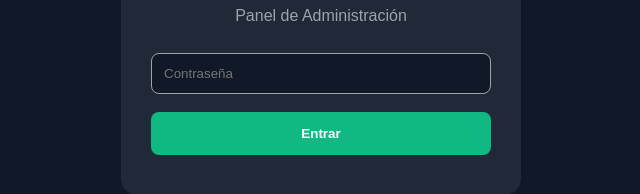
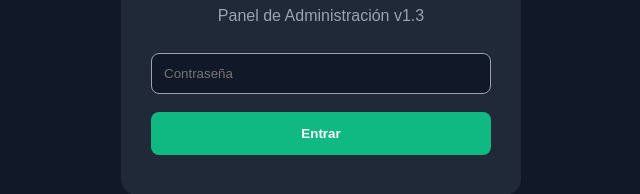
Before and after one commit to calacas-cryypto/Loky-Panel, a plain HTML site: page index.html in a window 1280 px wide. Shown: the part 187-381 px from the top of the page, 319-959 px from the left. Drawn offline with Linux system fonts and the light colour scheme.

Commit message:
Panel v1.2-Nueva categiria
Agrega nueva categoría

```diff
--- a/index.html
+++ b/index.html
@@ -41,7 +41,7 @@
   <div class="login" id="login">
     <div style="font-size: 40px;">🎮</div>
     <h1>Loky-Craft-Panel</h1>
-    <p>Panel de Administración</p>
+    <p>Panel de Administración v1.3</p>
     <input type="password" id="pass" placeholder="Contraseña">
     <button onclick="login()">Entrar</button>
   </div>
@@ -67,6 +67,7 @@
 
       <label>Selecciona categoría</label>
       <select id="categoria">
+        <option>OPTIMIZADOS</option>
         <option>ADDONS</option>
         <option>MAPAS</option>
         <option>SHADERS</option>
```
